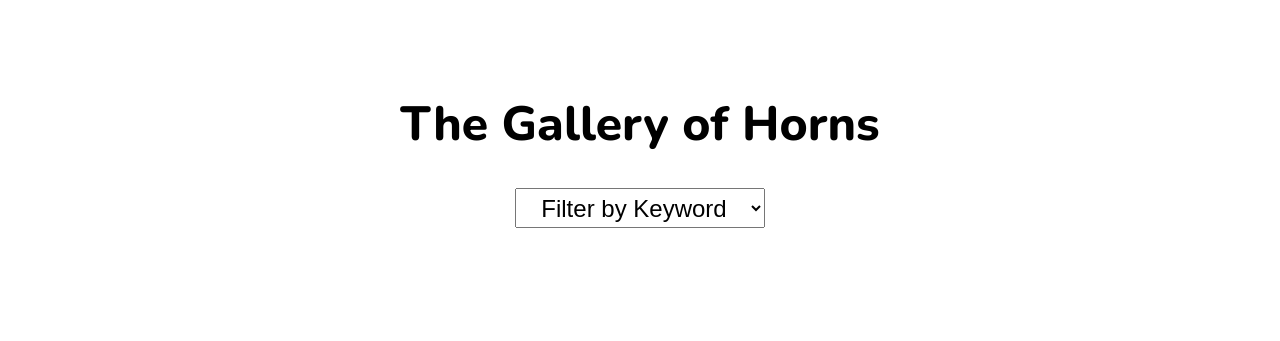
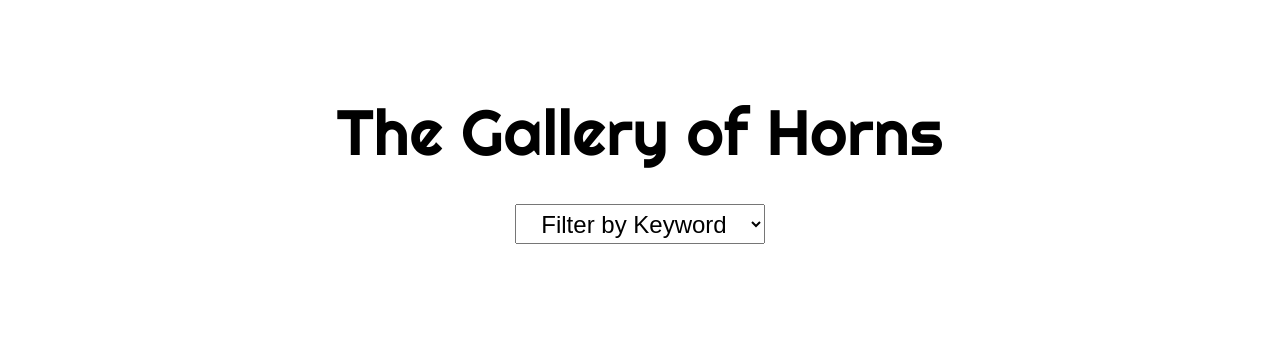
Before and after one commit to ajess33/lab02, a plain HTML site: page index.html in a window 1280 px wide. Shown: the top 341 px of the page. Drawn offline with nearby package versions, Linux system fonts and the light colour scheme.

Commit message:
added display font for title

```diff
--- a/css/base.css
+++ b/css/base.css
@@ -1,6 +1,5 @@
 body {
   text-align: center;
-  font-family: 'Nunito', sans-serif;
 }
 
 header {
@@ -8,8 +7,8 @@ header {
 }
 
 header h1 {
-  font-size: 3rem;
-  font-weight: 800;
+  font-size: 4rem;
+  font-family: 'Righteous', cursive;
 }
 
 header select {
--- a/index.html
+++ b/index.html
@@ -10,7 +10,7 @@
     <link rel="stylesheet" href="css/layouts.css" />
     <link rel="stylesheet" href="css/modules.css" />
     <link
-      href="https://fonts.googleapis.com/css?family=Nunito:400,800"
+      href="https://fonts.googleapis.com/css?family=Righteous"
       rel="stylesheet"
     />
   </head>
```
